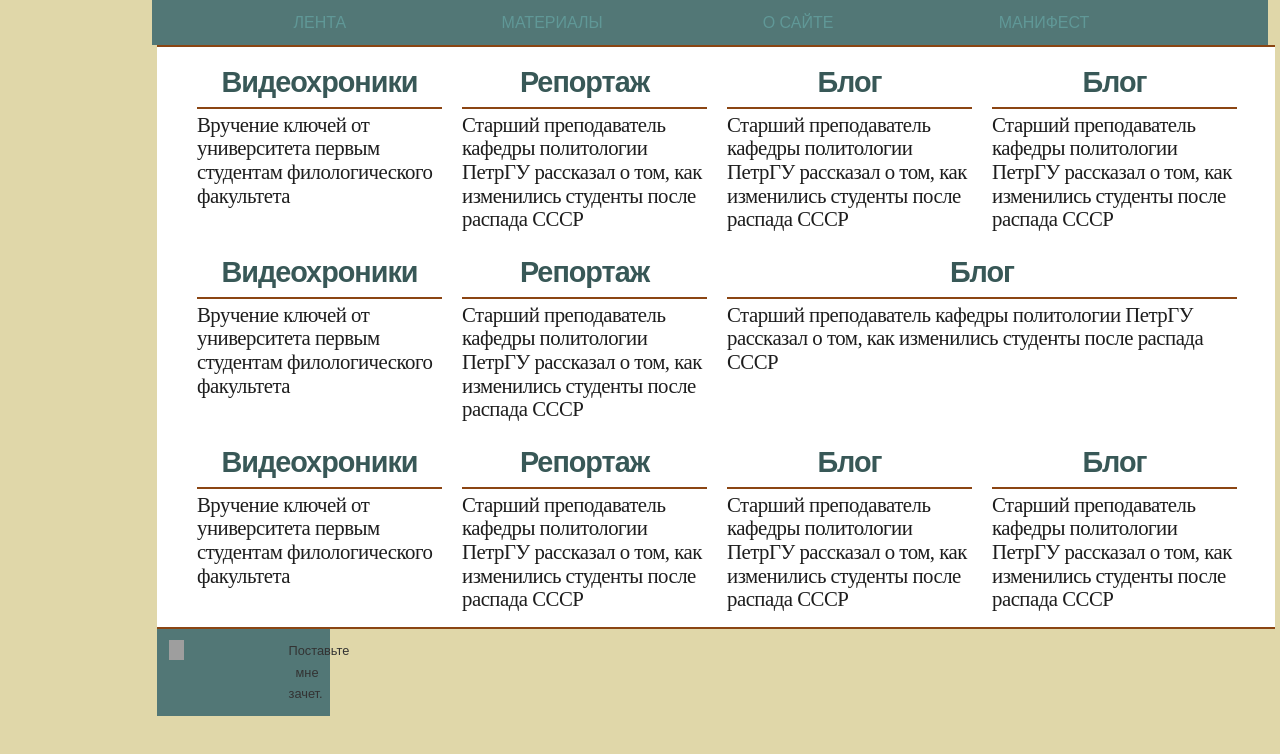
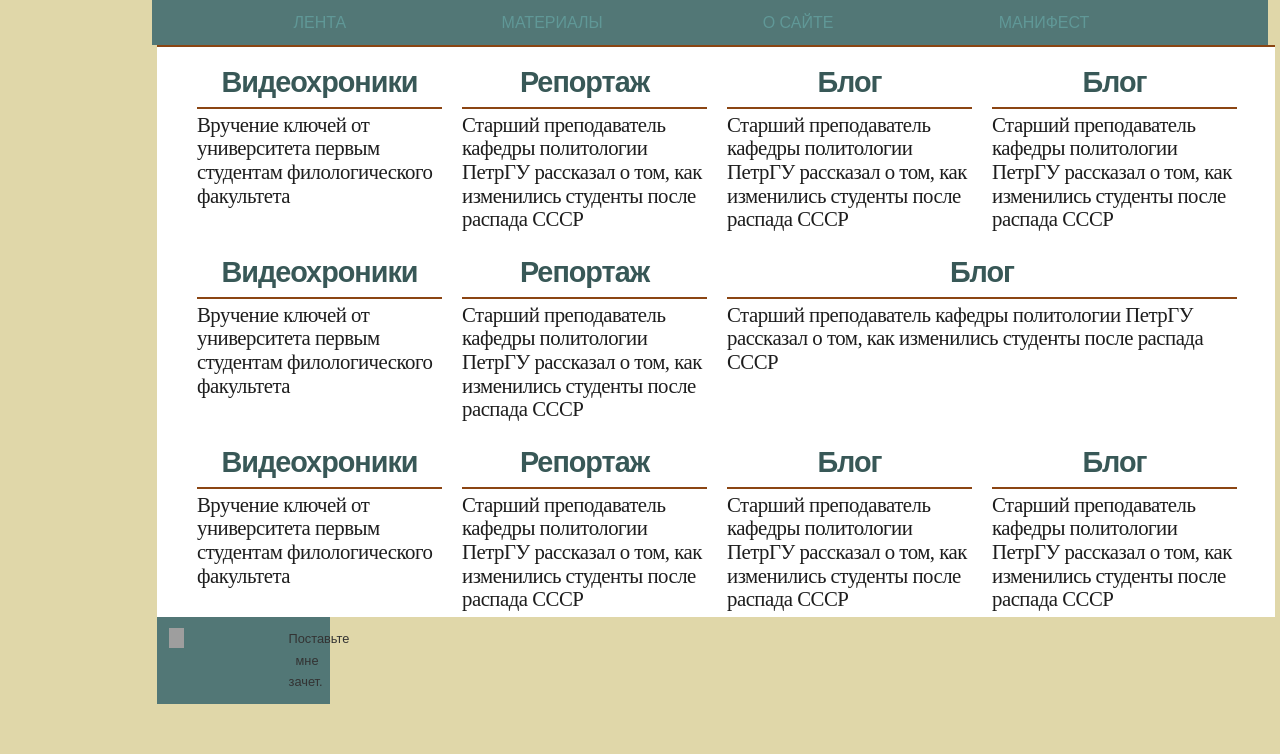
Before and after one commit to stallion93/buri, a plain HTML site: page index.html in a window 1280 px wide. Drawn offline with Linux system fonts and the light colour scheme; grey boxes are pictures that could not be loaded.

Commit message:
Update index.html

```diff
--- a/index.html
+++ b/index.html
@@ -144,9 +144,7 @@
                 </div></div></div>
                 </a>
 </div>
-
-        <div id="bottomhr"></div>
-    </div>
+</div>
     <footer>
         <div id="social">
             <a href="http://vk.com/aintnoselfish" title="Группа Вк" target="_blank">
```
